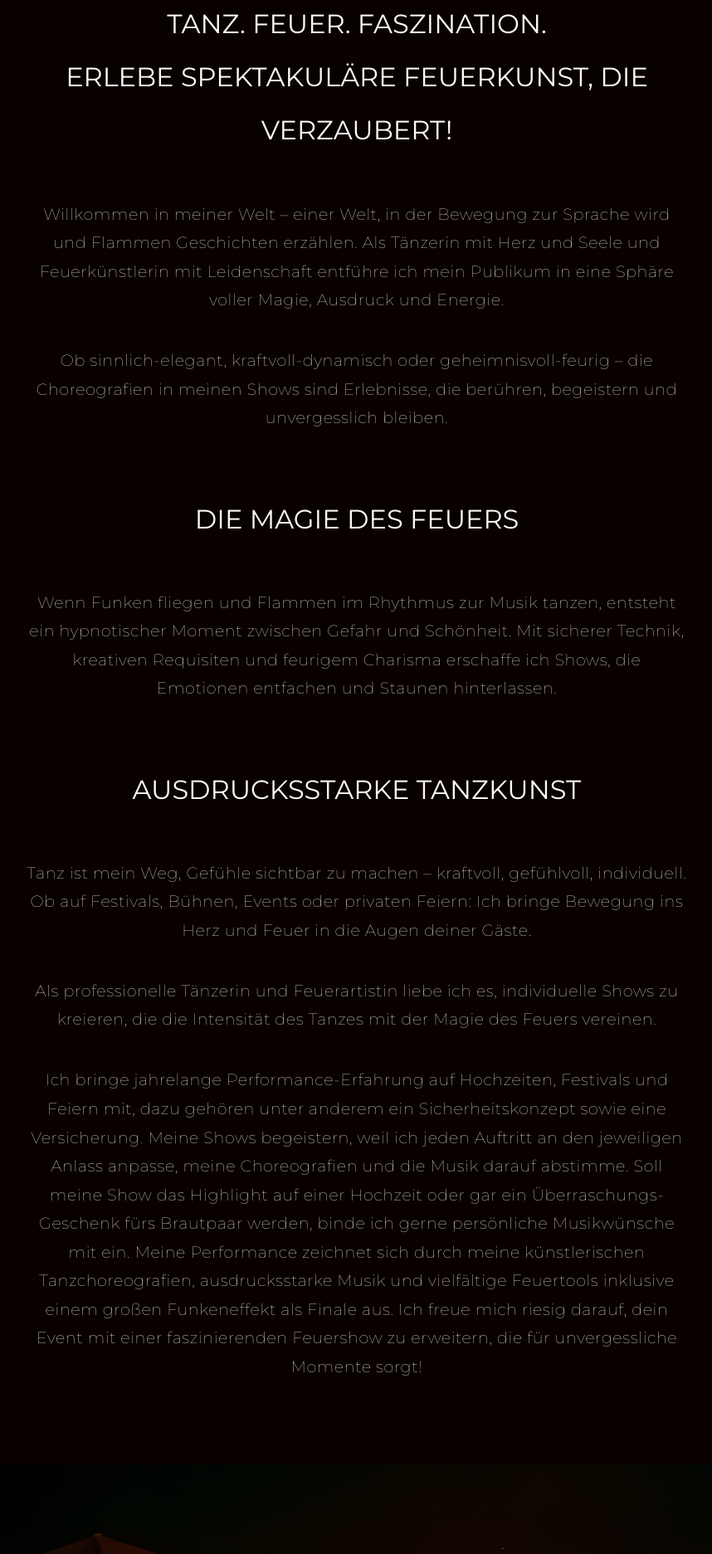
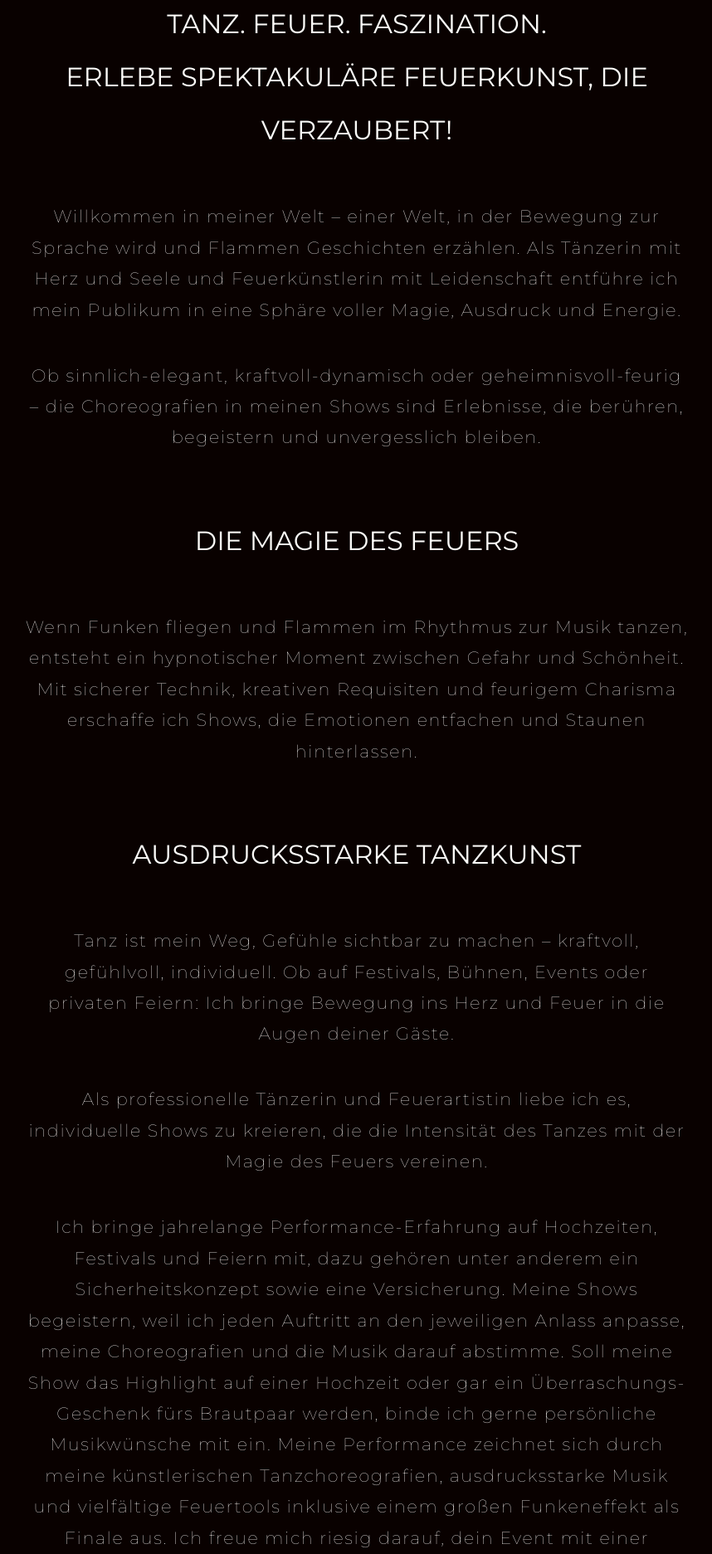
Before and after one commit to flammentanz-de/flammentanz, a Jekyll site: the page built from index.md, in a window 1280 px wide. Shown: the part 1036-2909 px from the top of the page at 83% size, without its empty margins (210-1068 px from the left). Built offline with Jekyll 4.4.1, drawn with Linux system fonts in a browser that asks for light colours.

Commit message:
Update style.css

```diff
--- a/assets/css/style.css
+++ b/assets/css/style.css
@@ -92,9 +92,9 @@ font-size: 2em;
 
 .text-box p {
     font-family: "Montserrat", sans-serif;
-    font-size: 1.2em;
-    letter-spacing: 0.032em;
-    line-height: 1.8em;
+  font-size: 1.3em;
+  letter-spacing: 0.08em;
+  line-height: 1.8em;
 }
 
 .images {
```
